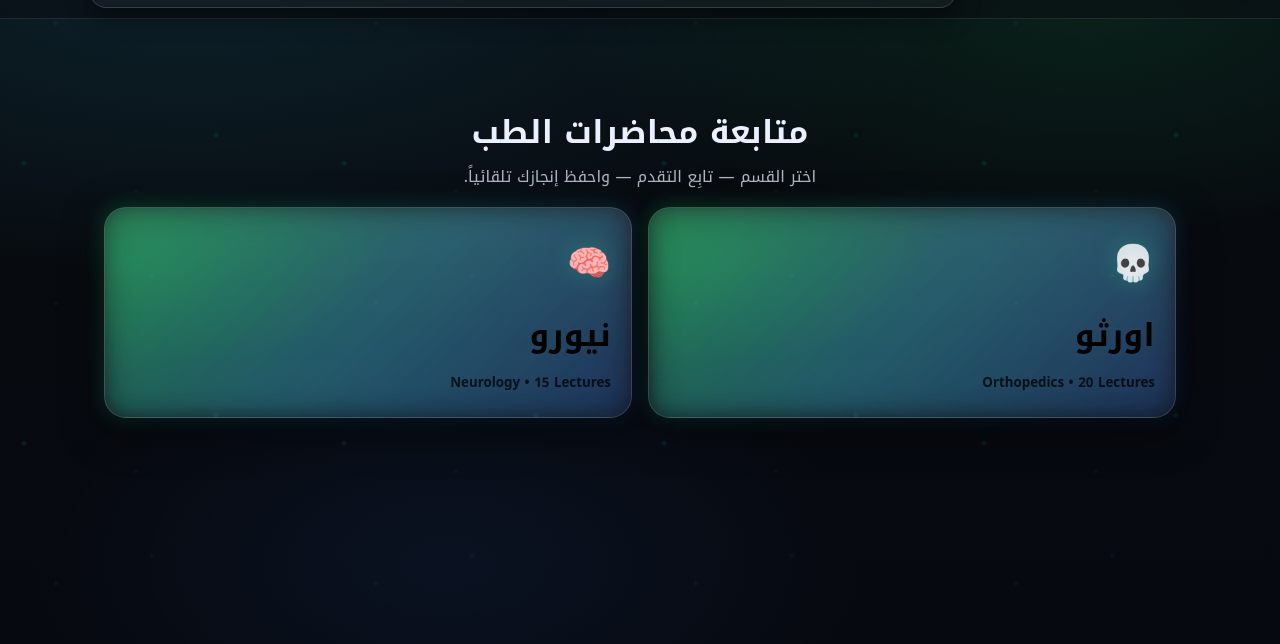
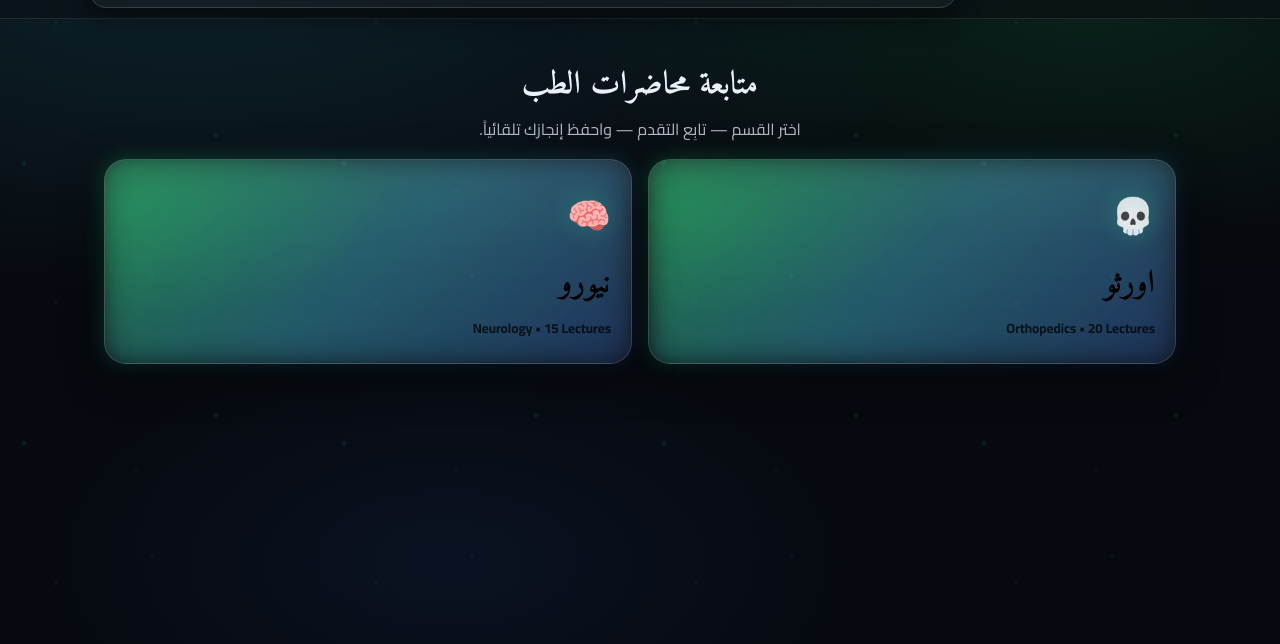
Before and after one commit to abdalluhalsharaa/Ortho_Health_Neuro, a plain HTML site: page index.html in a window 1280 px wide. Shown: the part 156-800 px from the top of the page. Drawn offline with Linux system fonts and the light colour scheme.

Commit message:
Update index.html

```diff
--- a/index.html
+++ b/index.html
@@ -7,14 +7,14 @@
   <title>Checklist</title>
 
   <!-- Elegant Arabic fonts (optional) -->
-  https://fonts.googleapis.com
-  https://fonts.gstatic.com
-  https://fonts.googleapis.com/css2?family=Amiri:wght@400;700&family=Cairo:wght@300;400;600;700&family=Noto+Kufi+Arabic:wght@400;600;700&display=swap
+  <link rel="preconnect" href="https://fonts.googleapis.com">
+  <link rel="preconnect" href="https://fonts.gstatic.com" crossorigin>
+  <link href="https://fonts.googleapis.com/css2?family=Amiri:wght@400;700&family=Cairo:wght@300;400;600;700&family=Noto+Kufi+Arabic:wght@400;600;700&display=swap" rel="stylesheet">
 
-  <!-- GoatCounter (PRIVATE analytics - not visible to users)
-       1) Create site on GoatCounter, you will get: https://YOURCODE.goatcounter.com
-       2) Replace YOURCODE below -->
-  //gc.zgo.at/count.js</script>
+  <!-- GoatCounter (PRIVATE analytics - not visible to users) -->
+  <script data-goatcounter="https://abdullah.goatcounter.com/count"
+          async src="//gc.zgo.at/count.js"></script>
+  <!-- GoatCounter uses this single script tag integration pattern [1](https://engineerhow.com/how-to-host-static-html-cloudflare-pages-github/) -->
 
   <link rel="stylesheet" href="style.css" />
 </head>
@@ -23,6 +23,7 @@
   <!-- Subtle animated background layer -->
   <div class="bg" aria-hidden="true"></div>
   <div class="particles" aria-hidden="true"></div>
+
 
   <!-- Loading overlay -->
   <div id="loader" class="loader" aria-hidden="true">
```
